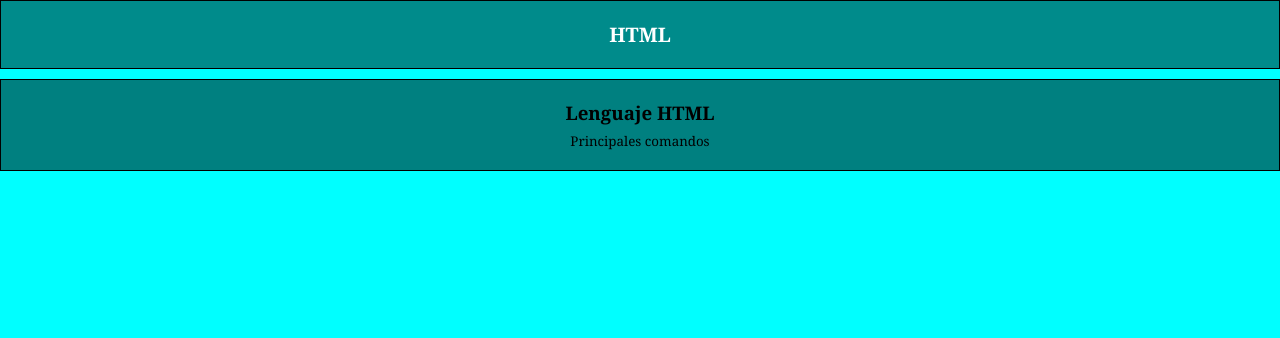
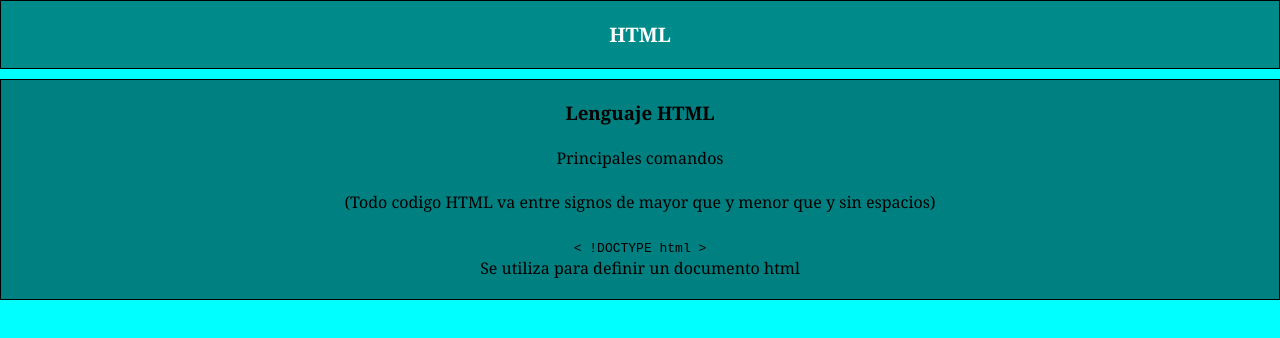
Before and after one commit to ANGELTECNOLOGIA/sitio-permananente, a plain HTML site: page HTML.html in a window 1280 px wide. Drawn offline with Linux system fonts and the light colour scheme.

Commit message:
Update HTML.html

```diff
--- a/HTML.html
+++ b/HTML.html
@@ -16,10 +16,23 @@
             <h1>
             Lenguaje HTML
             </h1>
-            <sub>
+            <br>
+            <p>
                 Principales comandos
-            </sub>
+            </p>
+            <br>
+            <p>
+                (Todo codigo HTML va entre signos de mayor que y menor que y sin espacios)
+            </p>
         </hgroup>
+        <br>
+        <code>
+            < !DOCTYPE html >
+        </code>
+        <br>
+        <p>
+            Se utiliza para definir un documento html
+        </p>
     </article>
 </body>
 </html>
```
